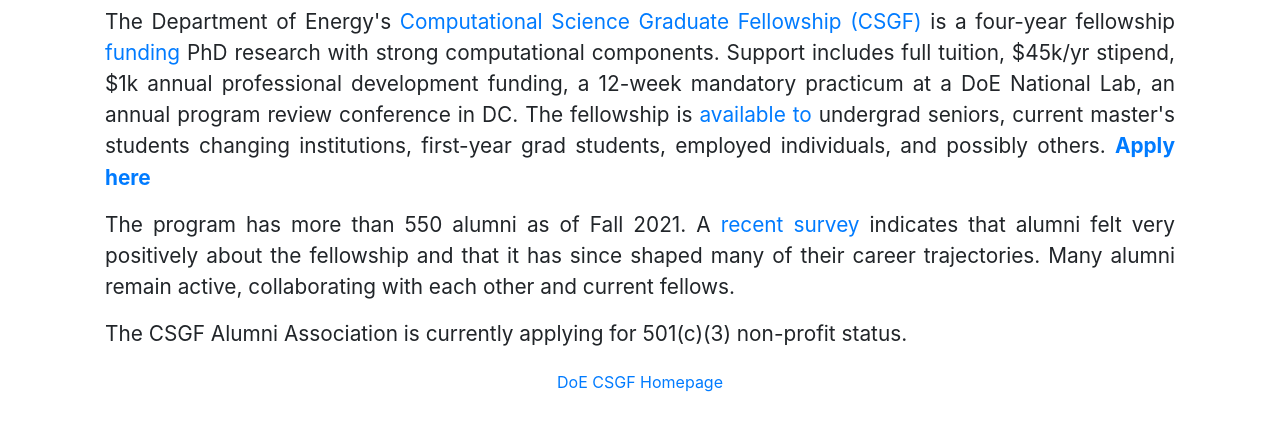
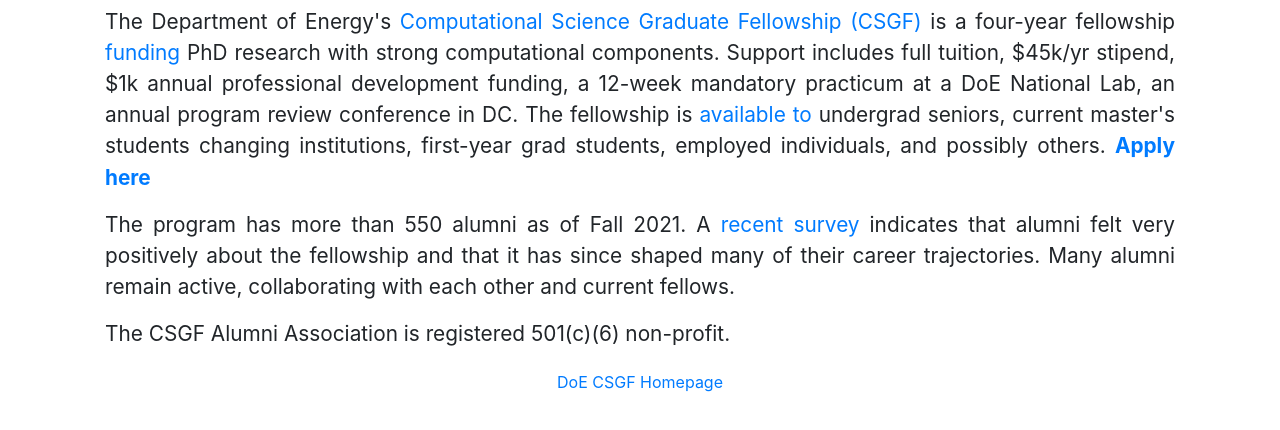
Before and after one commit to csgfalumni/csgfalumni.github.io, a plain HTML site: page index.html in a window 1280 px wide. Shown: the part 288-718 px from the top of the page. Drawn offline with nearby package versions, Linux system fonts and the light colour scheme.

Commit message:
Update non-profit status

```diff
--- a/index.html
+++ b/index.html
@@ -37,7 +37,7 @@
 
             <p>The program has more than 550 alumni as of Fall 2021. A <a href="https://www.krellinst.org/csgf/study">recent survey</a> indicates that alumni felt very positively about the fellowship and that it has since shaped many of their career trajectories. Many alumni remain active, collaborating with each other and current fellows.</p>
 
-            <p>The CSGF Alumni Association is currently applying for 501(c)(3) non-profit status.</p>
+            <p>The CSGF Alumni Association is registered 501(c)(6) non-profit.</p>
         </div>
         <div class="links">
             <a href="https://www.krellinst.org/csgf/">DoE CSGF Homepage</a> <!-- |
```
